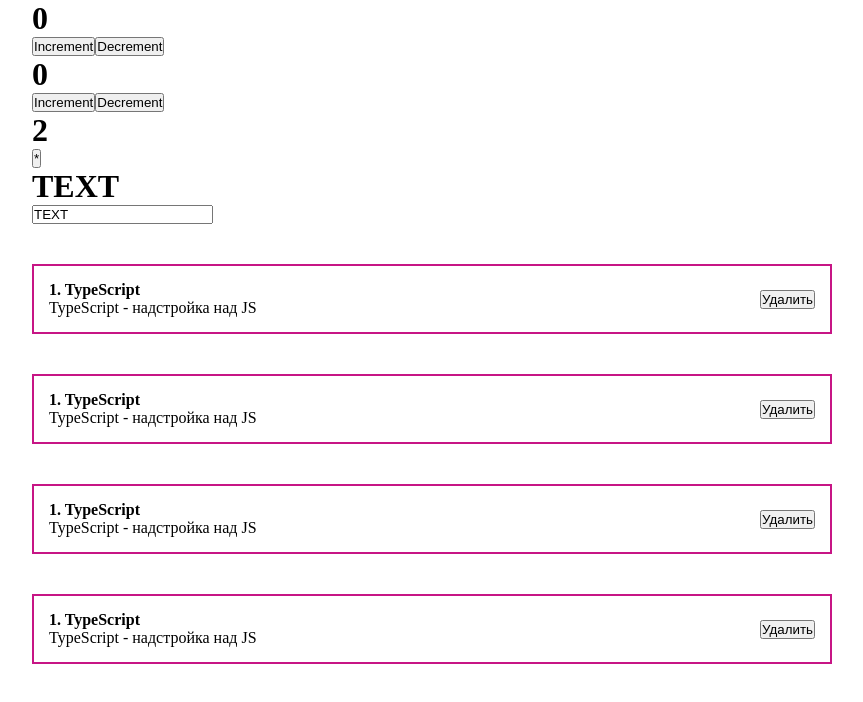
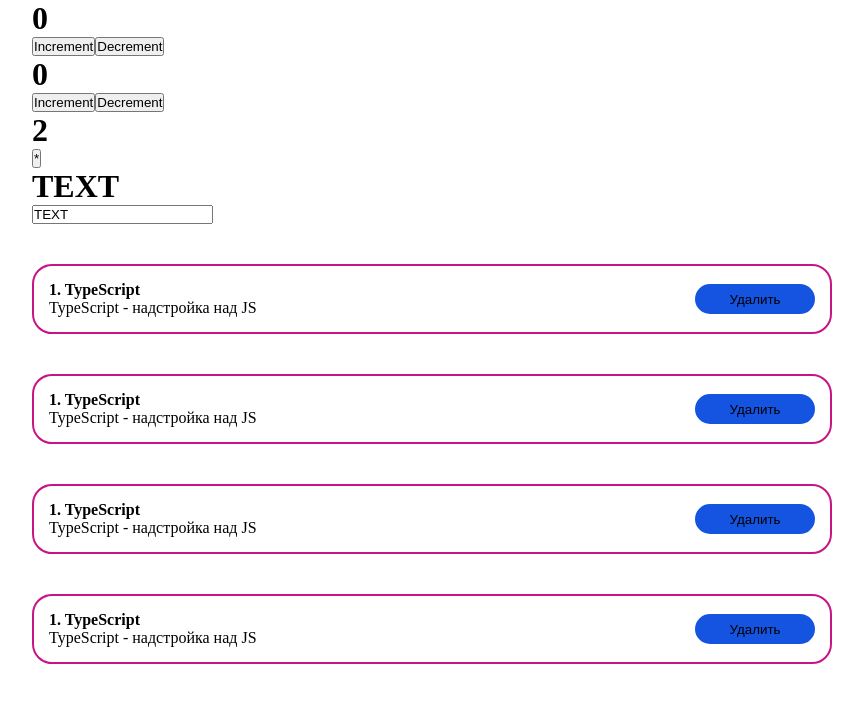
Before and after one commit to FarayW/react-learn-app, a React (Create React App) app: page / in a window 1280 px wide. Shown: the top 702 px of the page, without its empty margins (208-1071 px from the left). Built offline with nearby package versions, Linux system fonts and the light colour scheme.

Commit message:
CSS is cool!

```diff
--- a/src/components/PostItem.jsx
+++ b/src/components/PostItem.jsx
@@ -10,7 +10,7 @@
                 </div>
             </div>
             <div className="postbtns">
-                <button>Удалить</button>
+                <button className="btn">Удалить</button>
             </div>
         </div>
     );
--- a/src/styles/App.css
+++ b/src/styles/App.css
@@ -20,4 +20,31 @@
     margin-top: 40px;
     justify-content: space-between;
     align-items: center;
+    border-radius: 20px;
 }
+
+
+.btn {
+    background-color: #1454e1;
+    border-radius: 15px;
+    width: 120px;
+    height: 30px;
+    border: none;
+    transition: 0.2s ease;
+}
+
+@media (hover: hover) {
+    .btn:hover {
+        background-color: #1f741f;
+        transform: scale(1.05);
+        transition: 0.1s linear;
+    }
+}
+
+.btn:active {
+    border: 2px solid black;
+    transform: scale(1.20);
+    background-color: #00ff00;
+    transition: 0.05s linear;
+    margin-right: 10px;
+}
```
